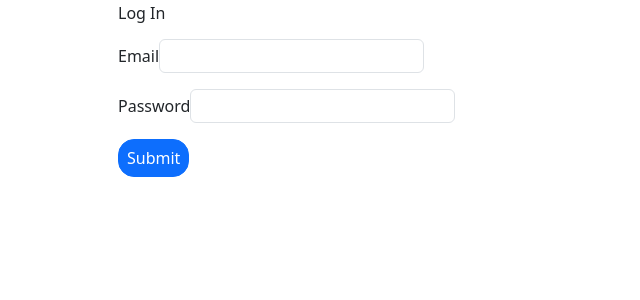
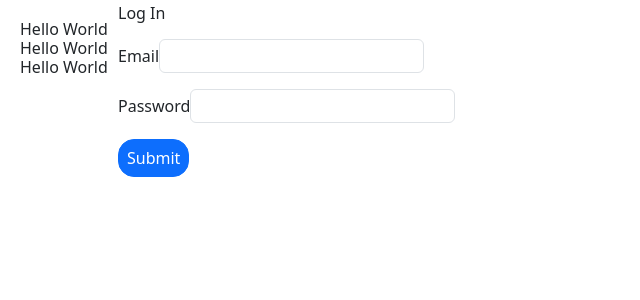
Before and after one commit to Pr1yankar/TodoApp, a React (Vite) app in the folder todoapp/: page / in a window 1280 px wide. Shown: the top 300 px of the page, without its empty margins (0-640 px from the left). Built offline with nearby package versions, Linux system fonts and the light colour scheme.

Commit message:
resolved problem for nav

```diff
--- a/todoapp/src/App.jsx
+++ b/todoapp/src/App.jsx
@@ -31,7 +31,7 @@ function App() {
   const CAside = <AsideLeft/>
   return (
     <>
-    {/* <NavBar Position="position-absolute" Left={[Hi,Hi,Hi]} /> */}
+    <NavBar Position="position-absolute" Left={[Hi,Hi,Hi]} />
     <Partitionar LeftContent={""} RightContent={<SingIn/>}/>
 
 
--- a/todoapp/src/assets/design.tsx
+++ b/todoapp/src/assets/design.tsx
@@ -6,8 +6,7 @@
 //
 /////////////////////////////////////////////////////////////
 
-
-import React from "react";
+import React, { useState } from "react";
 
 interface ButtonProps {
   Name: string;
@@ -70,7 +69,9 @@ function CheckBox({ Name, Id, Value = "", label }) {
           id={Id}
           value={Value}
         />
-      <label htmlFor={Id} className="text-xs text-gray-500 "> {label}</label>
+        <label htmlFor={Id} className="text-xs text-gray-500 ">
+          {label}
+        </label>
       </div>
     </>
   );
@@ -105,7 +106,6 @@ function ParalleInput({ FInput, SInput }) {
     </>
   );
 }
-
 
 function Form({ Heading, Tags, Button }) {
   return (
@@ -152,6 +152,17 @@ function Partitionar({ LeftContent, RightContent }) {
   );
 }
 
+// TODO :: Need to implemented
+
+function TextEffect() {
+  let Write = <h1></h1>;
+  let [Base, setBase] = useState(Write);
+
+  return <>
+    {Base}
+  </>;
+}
+
 export {
   Form,
   Partitionar,
@@ -161,4 +172,5 @@ export {
   ParalleInput,
   CreateButtons,
   CheckBox,
+  TextEffect,
 };
--- a/todoapp/src/assets/navigator.tsx
+++ b/todoapp/src/assets/navigator.tsx
@@ -13,22 +13,26 @@ import React from "react";
 interface Prop {
   Position : string ;
   Icon : string ;
-  Left : [];
-  Center : [] ;
-  Right : [] ;
+  Left? : [];
+  Center? : [] ;
+  Right? : [] ;
 }
 
-// TODO :: Need To be Inplemented
 
-function NavBar({ Position, Icon, Left, Center, Right } : Prop) {
+
+function NavBar({ Position, Icon, Left = [], Center = [], Right=[] } : Prop) {
+
+
+
   return (
-    <header className="container text-gray-600 body-font w-full py-3">
+    <header className={"container text-gray-600 body-font w-full py-3 " + Position }>
       <div className={"grid grid-cols-3 gap-4 w-full "}>
 
 
 
         <div>
           <div className="flex flex-row justify-content-start">
+            {Icon}
             {Left.map((items) => (
               <div className="px-2">{items}</div>
             ))}
```
Lines whose indentation alone changed are shown as unchanged.
